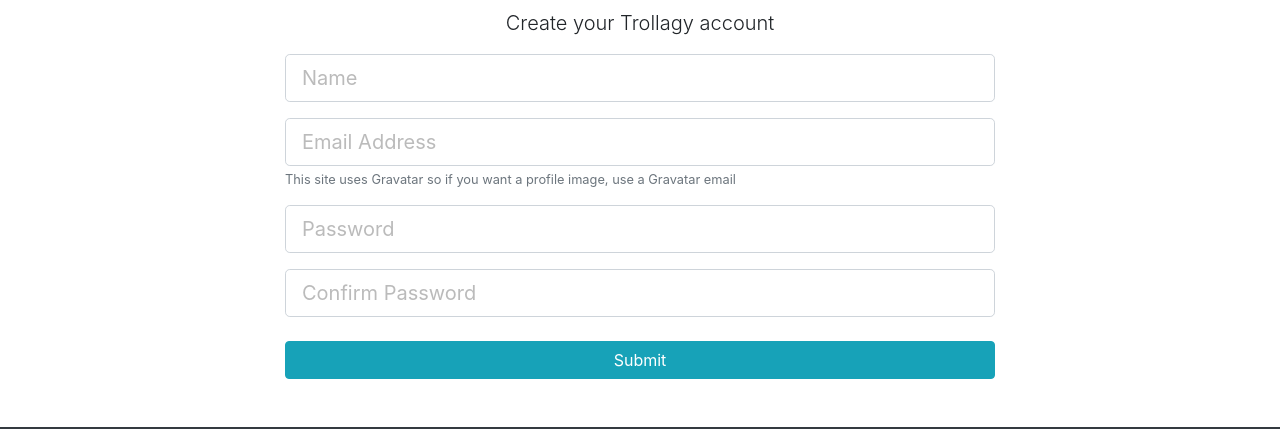
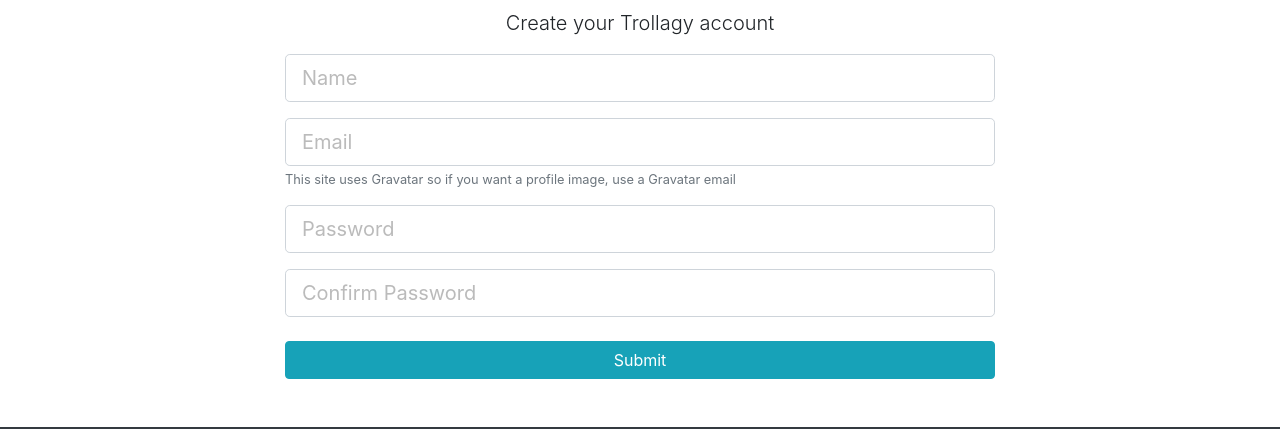
Before and after one commit to damiandevega/trollagy, a React (Create React App) app in the folder client/: page /register in a window 1280 px wide. Shown: the part 147-576 px from the top of the page. Built offline with nearby package versions, Linux system fonts and the light colour scheme.

Commit message:
added TextFieldGroup to clean up code

```diff
--- a/client/src/components/auth/Login.js
+++ b/client/src/components/auth/Login.js
@@ -1,8 +1,9 @@
 import React, { Component } from "react";
 import PropTypes from 'prop-types';
 import { connect } from 'react-redux';
-import classnames from 'classnames';
+// import classnames from 'classnames';
 import { loginUser } from '../../actions/authActions';
+import TextFieldGroup from '../common/TextFieldGroup';
 
 class Login extends Component {
   constructor() {
@@ -58,36 +59,25 @@
                   Sign in to your Trollagy account
                 </p>
                 <form onSubmit={this.onSubmit}>
-                  <div className="form-group">
-                    <input
-                      type="email"
-                      className={classnames("form-control form-control-lg", {
-                        "is-invalid": errors.email
-                      })}
+
+                  <TextFieldGroup
                     placeholder="Email Address"
                     name="email"
+                    type="email"
                     value={this.state.email}
                     onChange={this.onChange}
+                    error={errors.email}
                   />
-                    {errors.email && (
-                      <div className="invalid-feedback">{errors.email}</div>
-                    )}
-                  </div>
-                  <div className="form-group">
-                    <input
-                      type="password"
-                      className={classnames("form-control form-control-lg", {
-                        "is-invalid": errors.password
-                      })}
+
+                  <TextFieldGroup
                     placeholder="Password"
                     name="password"
+                    type="password"
                     value={this.state.password}
                     onChange={this.onChange}
+                    error={errors.password}
                   />
-                    {errors.password && (
-                      <div className="invalid-feedback">{errors.password}</div>
-                    )}
-                  </div>
+
                   <input
                     type="submit"
                     className="btn btn-info btn-block mt-4"
--- a/client/src/components/auth/Register.js
+++ b/client/src/components/auth/Register.js
@@ -1,9 +1,10 @@
 import React, { Component } from "react";
 import PropTypes from 'prop-types';
 import { withRouter } from 'react-router-dom';
-import classnames from "classnames";
+// import classnames from "classnames";
 import { connect } from 'react-redux';
 import { registerUser } from '../../actions/authActions';
+import TextFieldGroup from '../common/TextFieldGroup';
 
 class Register extends Component {
   constructor() {
@@ -57,71 +58,44 @@
               <div className="col-md-8 m-auto">
                 <h1 className="display-4 text-center">Sign up</h1>
                 <p className="lead text-center">Create your Trollagy account</p>
-                <form onSubmit={this.onSubmit}>
-                  <div className="form-group">
-                    <input
-                      type="text"
-                      className={classnames("form-control form-control-lg", {
-                        "is-invalid": errors.name
-                      })}
+                <form noValidate onSubmit={this.onSubmit}>
+
+                <TextFieldGroup
                     placeholder="Name"
                     name="name"
                     value={this.state.name}
                     onChange={this.onChange}
+                    error={errors.name}
                   />
-                    {errors.name && (
-                      <div className="invalid-feedback">{errors.name}</div>
-                    )}
-                  </div>
-                  <div className="form-group">
-                    <input
+
+                  <TextFieldGroup
+                    placeholder="Email"
+                    name="email"
                     type="email"
-                      className={classnames("form-control form-control-lg", {
-                        "is-invalid": errors.email
-                      })}
-                      placeholder="Email Address"
-                      name="email"
                     value={this.state.email}
                     onChange={this.onChange}
+                    error={errors.email}
+                    info="This site uses Gravatar so if you want a profile image, use a Gravatar email"
                   />
-                    {errors.email && (
-                      <div className="invalid-feedback">{errors.email}</div>
-                    )}
-                    <small className="form-text text-muted">
-                      This site uses Gravatar so if you want a profile image,
-                      use a Gravatar email
-                    </small>
-                  </div>
-                  <div className="form-group">
-                    <input
-                      type="password"
-                      className={classnames("form-control form-control-lg", {
-                        "is-invalid": errors.password
-                      })}
+
+                  <TextFieldGroup
                     placeholder="Password"
                     name="password"
+                    type="password"
                     value={this.state.password}
                     onChange={this.onChange}
+                    error={errors.password}
                   />
-                    {errors.password && (
-                      <div className="invalid-feedback">{errors.password}</div>
-                    )}
-                  </div>
-                  <div className="form-group">
-                    <input
-                      type="password"
-                      className={classnames("form-control form-control-lg", {
-                        "is-invalid": errors.password2
-                      })}
+
+                  <TextFieldGroup
                     placeholder="Confirm Password"
                     name="password2"
+                    type="password"
                     value={this.state.password2}
                     onChange={this.onChange}
+                    error={errors.password2}
                   />
-                    {errors.password2 && (
-                      <div className="invalid-feedback">{errors.password2}</div>
-                    )}
-                  </div>
+
                   <input
                     type="submit"
                     className="btn btn-info btn-block mt-4"
--- /dev/null
+++ b/client/src/components/common/TextFieldGroup.js
@@ -0,0 +1,52 @@
+import React from 'react'
+import classnames from 'classnames';
+import PropTypes from 'prop-types';
+
+const TextFieldGroup = ({
+    name,
+    placeholder,
+    value,
+    label,
+    error,
+    info,
+    type,
+    onChange,
+    disabled
+}) => {
+  return (
+    <div className="form-group">
+        <input
+            type={type}
+            className={classnames("form-control form-control-lg", {
+                "is-invalid": error
+            })}
+            placeholder={placeholder}
+            name={name}
+            value={value}
+            onChange={onChange}
+            disabled={disabled}
+        />
+        {info && <small className="form-text text-muted">{info}</small>}
+        {error && (
+            <div className="invalid-feedback">{error}</div>
+        )}
+    </div>
+  )
+}
+
+TextFieldGroup.propTypes = {
+    name: PropTypes.string.isRequired,
+    placeholder: PropTypes.string,
+    value: PropTypes.string.isRequired,
+    info: PropTypes.string,
+    error: PropTypes.string,
+    type: PropTypes.string.isRequired,
+    onChange: PropTypes.func.isRequired,
+    disabled: PropTypes.string,
+}
+
+TextFieldGroup.defaultProps = {
+    type: 'text'
+}
+
+export default TextFieldGroup;
```
Lines whose indentation alone changed are shown as unchanged.
